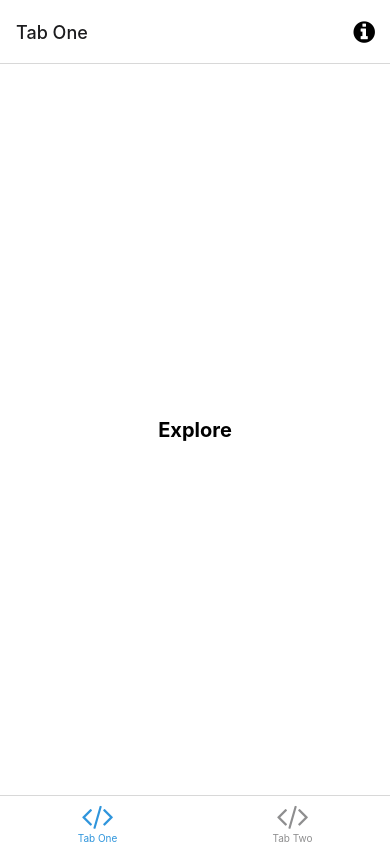
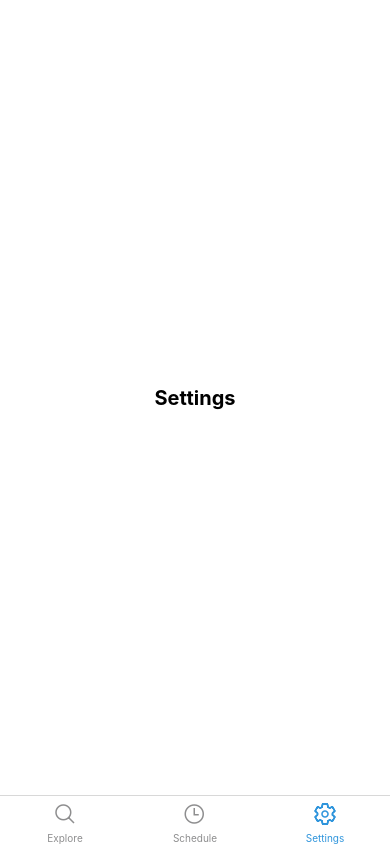
Before and after one commit to Leqx/myaplus, a React Native app: screen /Settings in a window 390 px wide. Built offline with nearby package versions, Linux system fonts and the light colour scheme; what expo-linking would draw is missing.

Commit message:
Customized Navigation: Explore,Schedule,Settings

```diff
--- a/navigation/LinkingConfiguration.ts
+++ b/navigation/LinkingConfiguration.ts
@@ -15,14 +15,19 @@ const linking: LinkingOptions<RootStackParamList> = {
     screens: {
       Root: {
         screens: {
-          TabOne: {
+          Explore: {
             screens: {
-              TabOneScreen: 'one',
+              ExploreScreen: 'explore',
             },
           },
-          TabTwo: {
+          Schedule: {
             screens: {
-              TabTwoScreen: 'two',
+              ScheduleScreen: 'schedule',
+            },
+          },
+          Settings: {
+            screens: {
+              SettingsScreen: 'settings',
             },
           },
         },
--- a/navigation/index.tsx
+++ b/navigation/index.tsx
@@ -14,10 +14,13 @@ import Colors from '../constants/Colors';
 import useColorScheme from '../hooks/useColorScheme';
 import ModalScreen from '../screens/ModalScreen';
 import NotFoundScreen from '../screens/NotFoundScreen';
-import TabOneScreen from '../screens/TabOneScreen';
-import TabTwoScreen from '../screens/TabTwoScreen';
+import ExploreScreen from '../screens/ExploreScreen';
+import ScheduleScreen from '../screens/ScheduleScreen';
+import SettingsScreen from '../screens/SettingsScreen';
 import { RootStackParamList, RootTabParamList, RootTabScreenProps } from '../types';
 import LinkingConfiguration from './LinkingConfiguration';
+
+import { Ionicons } from '@expo/vector-icons';
 
 export default function Navigation({ colorScheme }: { colorScheme: ColorSchemeName }) {
   return (
@@ -58,38 +61,54 @@ function BottomTabNavigator() {
 
   return (
     <BottomTab.Navigator
-      initialRouteName="TabOne"
+      initialRouteName="Explore"
       screenOptions={{
         tabBarActiveTintColor: Colors[colorScheme].tint,
       }}>
       <BottomTab.Screen
-        name="TabOne"
-        component={TabOneScreen}
-        options={({ navigation }: RootTabScreenProps<'TabOne'>) => ({
-          title: 'Tab One',
-          tabBarIcon: ({ color }) => <TabBarIcon name="code" color={color} />,
+        name="Explore"
+        component={ExploreScreen}
+        options={({ navigation }: RootTabScreenProps<'Explore'>) => ({
+          title: 'Explore',
+          headerShown: false,
+          tabBarIcon: ({ color }) => <Ionicons name="ios-search-outline" size={24} color={color} />,
           headerRight: () => (
             <Pressable
               onPress={() => navigation.navigate('Modal')}
               style={({ pressed }) => ({
                 opacity: pressed ? 0.5 : 1,
               })}>
-              <FontAwesome
+              {/* ?\
+
+                 <FontAwesome
                 name="info-circle"
                 size={25}
                 color={Colors[colorScheme].text}
                 style={{ marginRight: 15 }}
               />
+
+                */}
+
             </Pressable>
           ),
         })}
       />
       <BottomTab.Screen
-        name="TabTwo"
-        component={TabTwoScreen}
+        name="Schedule"
+        component={ScheduleScreen}
         options={{
-          title: 'Tab Two',
-          tabBarIcon: ({ color }) => <TabBarIcon name="code" color={color} />,
+          title: 'Schedule',
+          headerShown: false,
+          tabBarIcon: ({ color }) => <Ionicons name="ios-time-outline" size={24} color={color} />,
+        }}
+      />
+      <BottomTab.Screen
+        name="Settings"
+        component={SettingsScreen}
+        options={{
+          title: 'Settings',
+          headerShown: false,
+          tabBarIcon: ({ color }) => <Ionicons name="ios-settings-outline" size={24} color={color} />,
         }}
       />
     </BottomTab.Navigator>
--- a/screens/TabOneScreen.tsx
+++ b/screens/ExploreScreen.tsx
@@ -5,7 +5,7 @@ import EditScreenInfo from '../components/EditScreenInfo';
 import { Text, View } from '../components/Themed';
 import { RootTabScreenProps } from '../types';
 
-export default function TabOneScreen({ navigation }: RootTabScreenProps<'TabOne'>) {
+export default function ExploreScreen({ navigation }: RootTabScreenProps<'Explore'>) {
   return (
     <View style={styles.container}>
       <Text style={styles.title}>Explore</Text>
--- a/screens/TabTwoScreen.tsx
+++ b/screens/ScheduleScreen.tsx
@@ -4,7 +4,7 @@ import { StyleSheet } from 'react-native';
 import EditScreenInfo from '../components/EditScreenInfo';
 import { Text, View } from '../components/Themed';
 
-export default function TabTwoScreen() {
+export default function ScheduleScreen() {
   return (
     <View style={styles.container}>
       <Text style={styles.title}>Schedule</Text>
--- /dev/null
+++ b/screens/SettingsScreen.tsx
@@ -0,0 +1,30 @@
+import * as React from 'react';
+import { StyleSheet } from 'react-native';
+
+import EditScreenInfo from '../components/EditScreenInfo';
+import { Text, View } from '../components/Themed';
+
+export default function SettingsScreen() {
+  return (
+    <View style={styles.container}>
+      <Text style={styles.title}>Settings</Text>
+    </View>
+  );
+}
+
+const styles = StyleSheet.create({
+  container: {
+    flex: 1,
+    alignItems: 'center',
+    justifyContent: 'center',
+  },
+  title: {
+    fontSize: 20,
+    fontWeight: 'bold',
+  },
+  separator: {
+    marginVertical: 30,
+    height: 1,
+    width: '80%',
+  },
+});
```
Also changed, not shown: types.tsx (+4 -3 lines).
